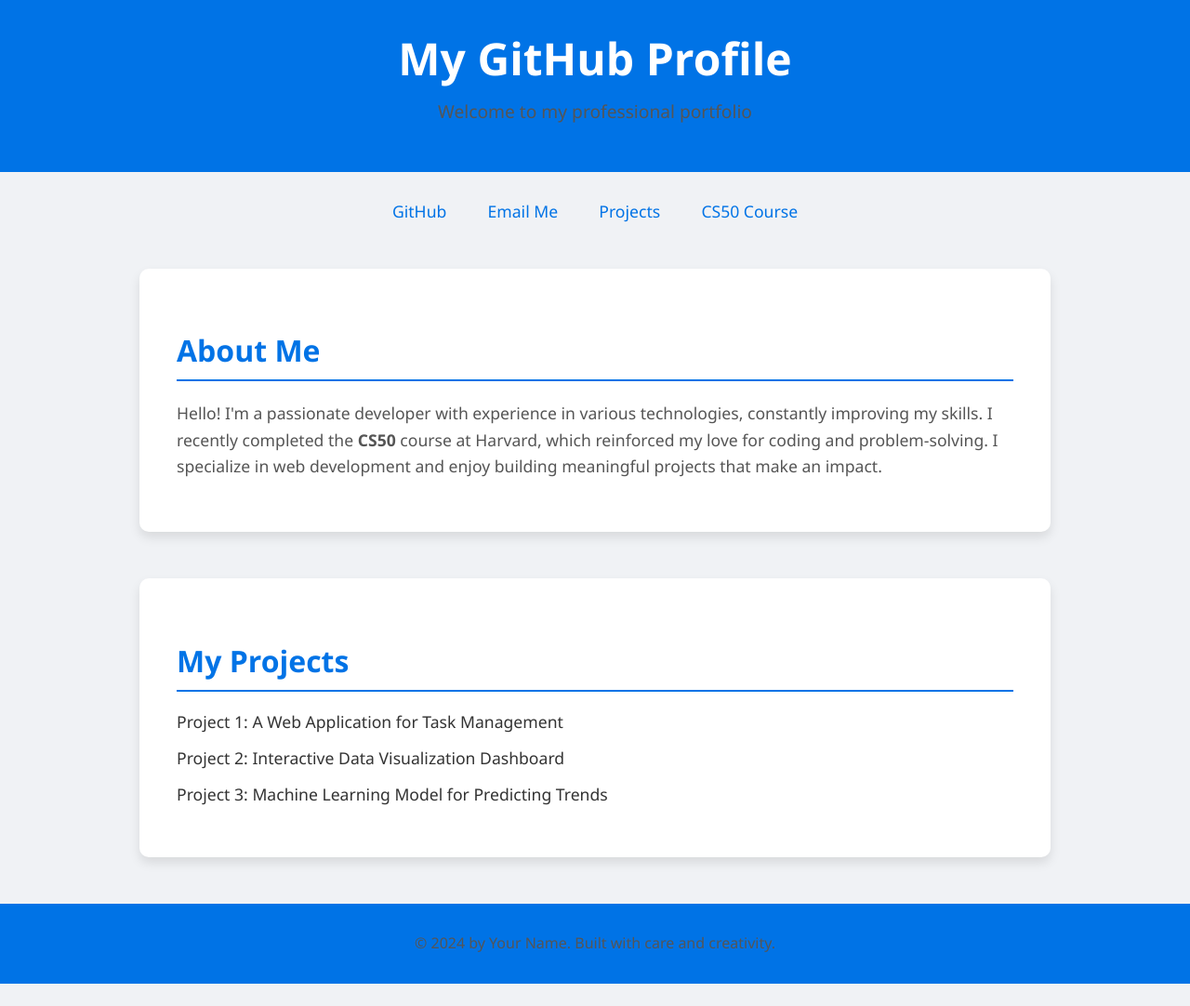
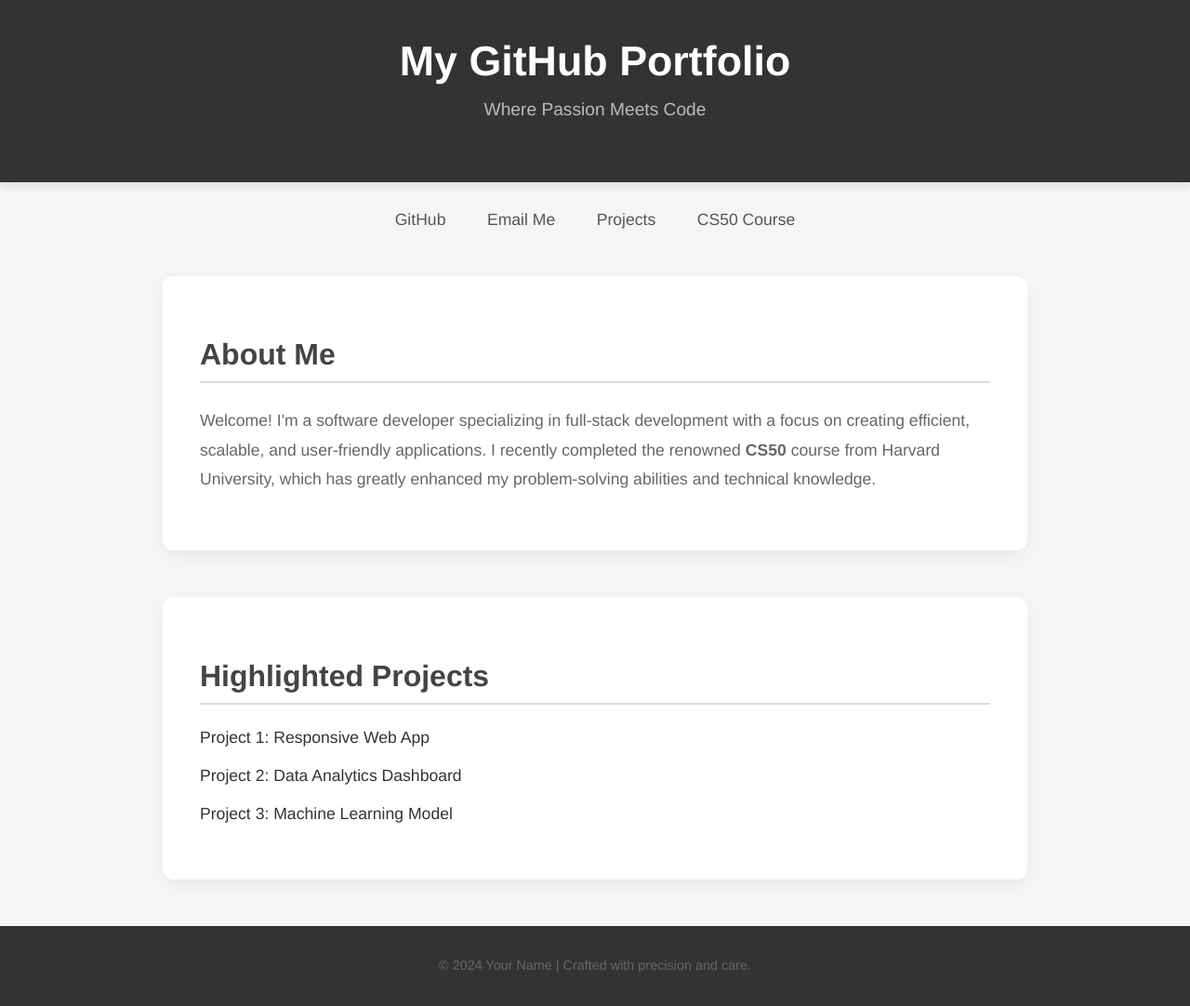
Before and after one commit to dorukguclu/dorukguclu.github.io, a plain HTML site: page deneme.html in a window 1280 px wide. Shown: the whole page at 93% size. Before the commit the page ends 1058 px from the top, so only its background shows below. Drawn offline with Linux system fonts and the light colour scheme.

Commit message:
Update deneme.html

```diff
--- a/deneme.html
+++ b/deneme.html
@@ -7,94 +7,102 @@
     <title>My GitHub Profile</title>
     <style>
         body {
-            font-family: 'Segoe UI', Tahoma, Geneva, Verdana, sans-serif;
-            background-color: #f0f2f5;
-            color: #333;
+            font-family: 'Helvetica Neue', Arial, sans-serif;
+            background-color: #f5f5f5;
+            color: #444;
             margin: 0;
             padding: 0;
         }
         header {
-            background-color: #0073e6;
-            color: white;
-            padding: 30px 0;
+            background-color: #333;
+            color: #fff;
+            padding: 40px 0;
             text-align: center;
+            box-shadow: 0 4px 10px rgba(0, 0, 0, 0.1);
         }
         header h1 {
+            font-size: 2.8rem;
+            font-weight: 700;
             margin: 0;
-            font-size: 3rem;
-            font-weight: 600;
         }
         header p {
             font-size: 1.2rem;
+            color: #bbb;
             margin-top: 10px;
         }
         nav {
+            text-align: center;
             margin: 30px 0;
-            text-align: center;
         }
         nav a {
-            color: #0073e6;
+            color: #555;
             text-decoration: none;
             margin: 0 20px;
             font-size: 1.1rem;
             font-weight: 500;
-            transition: color 0.3s ease;
+            transition: color 0.3s ease, border-bottom 0.3s ease;
+            border-bottom: 2px solid transparent;
         }
         nav a:hover {
-            color: #005bb5;
+            color: #111;
+            border-bottom: 2px solid #555;
         }
         section {
-            max-width: 900px;
+            max-width: 850px;
             margin: 50px auto;
             padding: 40px;
-            background-color: white;
-            box-shadow: 0 6px 12px rgba(0, 0, 0, 0.1);
-            border-radius: 10px;
+            background-color: #fff;
+            border-radius: 12px;
+            box-shadow: 0 6px 20px rgba(0, 0, 0, 0.05);
         }
         h2 {
-            color: #0073e6;
+            color: #444;
             font-size: 2rem;
-            border-bottom: 2px solid #0073e6;
+            border-bottom: 2px solid #ddd;
             padding-bottom: 10px;
-            margin-bottom: 20px;
+            margin-bottom: 25px;
         }
         p {
-            line-height: 1.6;
+            line-height: 1.8;
             font-size: 1.1rem;
-            color: #555;
+            color: #666;
+            margin-bottom: 20px;
         }
         ul {
             list-style-type: none;
             padding: 0;
         }
         ul li {
-            margin: 15px 0;
+            margin: 20px 0;
+            font-size: 1.1rem;
         }
         ul li a {
             color: #333;
             text-decoration: none;
-            font-size: 1.1rem;
-            transition: color 0.3s ease;
+            font-weight: 500;
+            transition: color 0.3s ease, transform 0.3s ease;
         }
         ul li a:hover {
-            color: #0073e6;
+            color: #111;
+            transform: translateX(5px);
         }
         footer {
             text-align: center;
             padding: 30px 0;
-            background-color: #0073e6;
-            color: white;
+            background-color: #333;
+            color: #bbb;
+            margin-top: 50px;
         }
         footer p {
             margin: 0;
-            font-size: 1rem;
+            font-size: 0.9rem;
         }
     </style>
 </head>
 <body>
     <header>
-        <h1>My GitHub Profile</h1>
-        <p>Welcome to my professional portfolio</p>
+        <h1>My GitHub Portfolio</h1>
+        <p>Where Passion Meets Code</p>
     </header>
 
     <nav>
@@ -107,21 +115,21 @@
     <section>
         <h2>About Me</h2>
         <p>
-            Hello! I'm a passionate developer with experience in various technologies, constantly improving my skills. I recently completed the <strong>CS50</strong> course at Harvard, which reinforced my love for coding and problem-solving. I specialize in web development and enjoy building meaningful projects that make an impact.
+            Welcome! I'm a software developer specializing in full-stack development with a focus on creating efficient, scalable, and user-friendly applications. I recently completed the renowned <strong>CS50</strong> course from Harvard University, which has greatly enhanced my problem-solving abilities and technical knowledge.
         </p>
     </section>
 
     <section id="projects">
-        <h2>My Projects</h2>
+        <h2>Highlighted Projects</h2>
         <ul>
-            <li><a href="https://github.com/YOUR_GITHUB_USERNAME/PROJECT_1" target="_blank">Project 1: A Web Application for Task Management</a></li>
-            <li><a href="https://github.com/YOUR_GITHUB_USERNAME/PROJECT_2" target="_blank">Project 2: Interactive Data Visualization Dashboard</a></li>
-            <li><a href="https://github.com/YOUR_GITHUB_USERNAME/PROJECT_3" target="_blank">Project 3: Machine Learning Model for Predicting Trends</a></li>
+            <li><a href="https://github.com/YOUR_GITHUB_USERNAME/PROJECT_1" target="_blank">Project 1: Responsive Web App</a></li>
+            <li><a href="https://github.com/YOUR_GITHUB_USERNAME/PROJECT_2" target="_blank">Project 2: Data Analytics Dashboard</a></li>
+            <li><a href="https://github.com/YOUR_GITHUB_USERNAME/PROJECT_3" target="_blank">Project 3: Machine Learning Model</a></li>
         </ul>
     </section>
 
     <footer>
-        <p>&copy; 2024 by Your Name. Built with care and creativity.</p>
+        <p>&copy; 2024 Your Name | Crafted with precision and care.</p>
     </footer>
 </body>
 </html>
```
